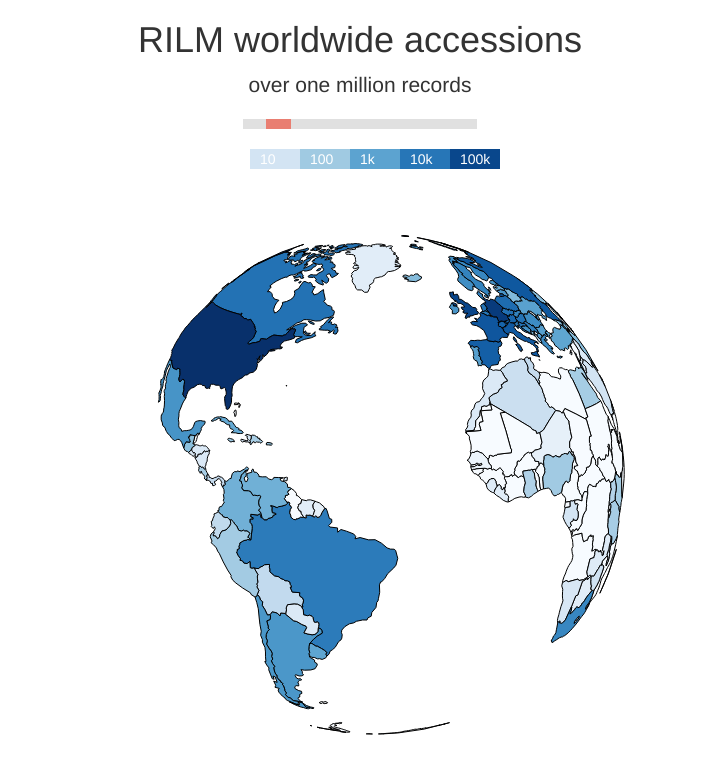
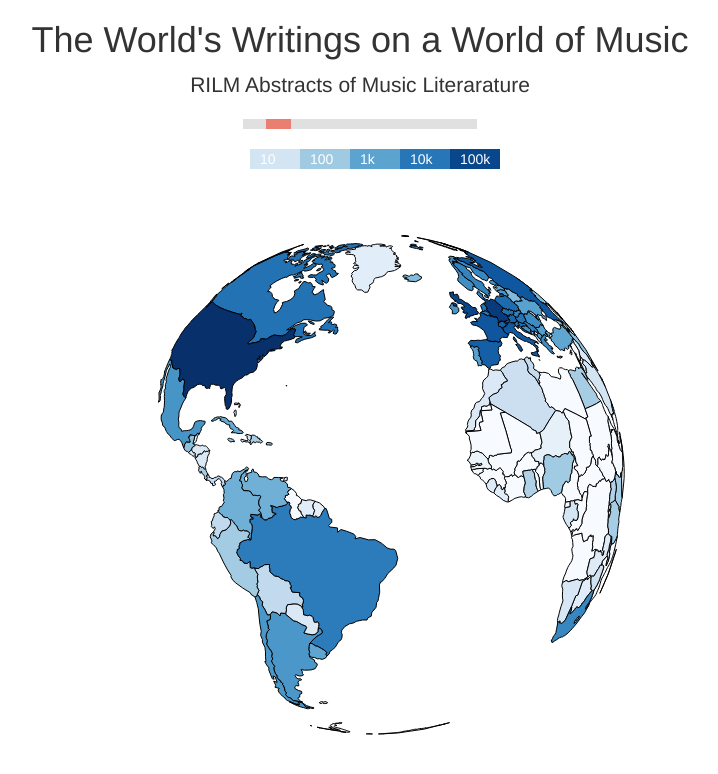
Before and after one commit to GlennHenshaw/rilm_map, a plain HTML site: page index.html in a window 1280 px wide. Shown: the whole page, without its empty margins (280-998 px from the left). Drawn offline with Linux system fonts and the light colour scheme.

Commit message:
Update index.html

```diff
--- a/index.html
+++ b/index.html
@@ -20,8 +20,8 @@
 
          <div class="row">
              <div class="col-lg text-center">
-                 <h1 class="mt-5">RILM worldwide accessions</h1>
-                     <p class="lead">over one million records</p>
+                 <h1 class="mt-5">The World's Writings on a World of Music</h1>
+                     <p class="lead">RILM Abstracts of Music Literarature</p>
 
                      <div class="slidecontainer">
                          <input type="range" min="0" max="360" value="40" class="slider" id="rotation">
```
